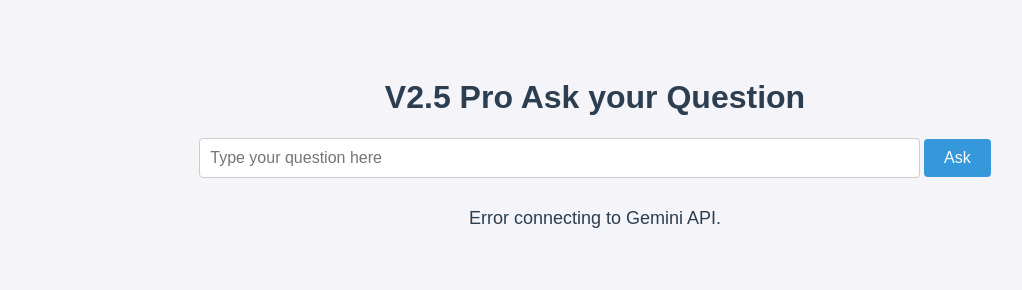
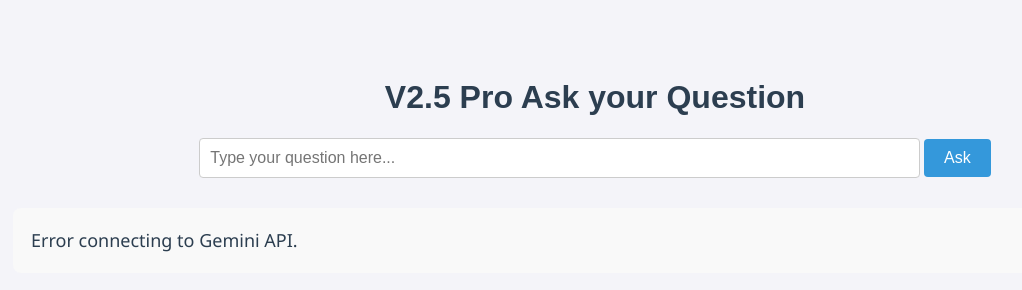
Before and after one commit to danielqj/QandA, a plain HTML site: page index.html in a window 1280 px wide. Both pictures are taken after a click on the button "Ask". Shown: the whole page, without its empty margins (45-1067 px from the left). Drawn offline with Linux system fonts and the light colour scheme; no server answers.

Commit message:
Add files via upload

```diff
--- a/index.html
+++ b/index.html
@@ -6,9 +6,8 @@
 </head>
 <body>
   <h1>V2.5 Pro Ask your Question</h1>
-  <input type="text" id="question" placeholder="Type your question here">
-  <button onclick="askQuestion()">Ask</button>
-  <p id="answer"></p>
-  <script src="script.js"></script>
-</body>
+  <input type="text" id="question" placeholder="Type your question here..." />
+<button onclick="askQuestion()">Ask</button>
+  <div id="answer"></div>
+  <script src="script.js"></script></body>
 </html>
--- a/script.js
+++ b/script.js
@@ -1,29 +1,37 @@
+
 async function askQuestion() {
   const question = document.getElementById("question").value;
   const responseElement = document.getElementById("answer");
-
   const apiKey = "AIzaSyAyzQvFzWoEd8ZhzrqCwVcGsxNgpJgdCvQ";
   const url = `https://generativelanguage.googleapis.com/v1beta/models/gemini-2.5-pro:generateContent?key=${apiKey}`;
-
 
   try {
     const response = await fetch(url, {
       method: "POST",
       headers: { "Content-Type": "application/json" },
       body: JSON.stringify({
-        contents: [{ parts: [{ text: question }] }]
+        contents: [{
+          parts: [{
+            text: `Answer the following question in both English and Simplified Chinese:\n\nQuestion: ${question}`
+          }]
+        }]
       })
     });
 
     const data = await response.json();
-
-    // 👇 Add this line to inspect the full response
     console.log("Full API response:", JSON.stringify(data, null, 2));
-
-    const answer = data.candidates?.[0]?.content?.parts?.[0]?.text || "No answer found.";
+    const answer = data.candidates?.[0]?.content?.parts?.[0]?.text ?? "No answer found.";
     responseElement.innerText = answer;
   } catch (error) {
     console.error("Error calling Gemini API:", error);
     responseElement.innerText = "Error connecting to Gemini API.";
   }
 }
+
+// Enable Enter key to submit question
+document.getElementById("question").addEventListener("keydown", function (e) {
+  if (e.key === "Enter" && !e.shiftKey) {
+    e.preventDefault();
+    askQuestion();
+  }
+});
--- a/style.css
+++ b/style.css
@@ -38,4 +38,10 @@ button:hover {
   font-size: 18px;
   color: #2c3e50;
   white-space: pre-wrap;
+  text-align: left;
+  font-family: 'Segoe UI', 'Helvetica Neue', sans-serif;
+  line-height: 1.6;
+  background-color: #f9f9f9;
+  padding: 1em;
+  border-radius: 8px;
 }
```
